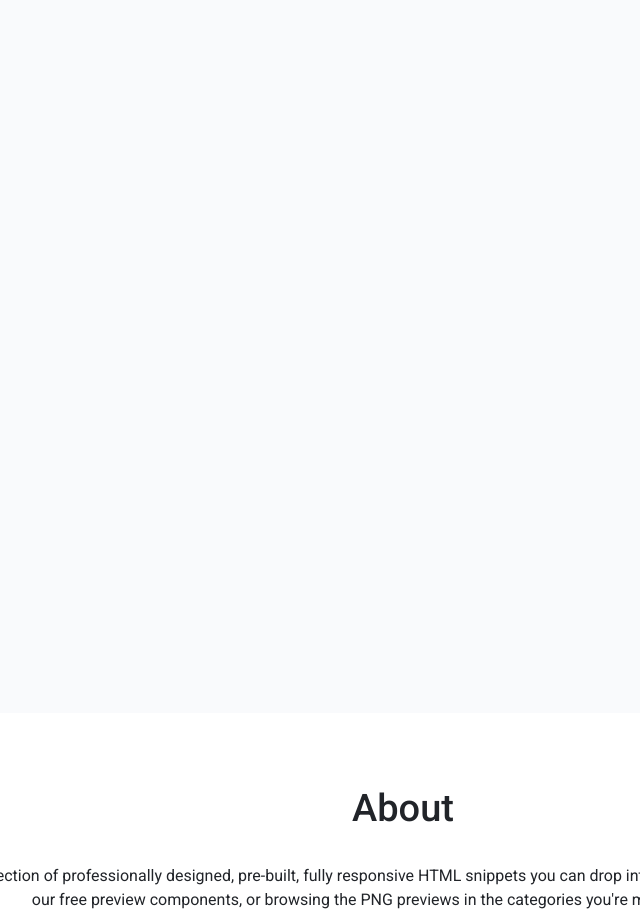
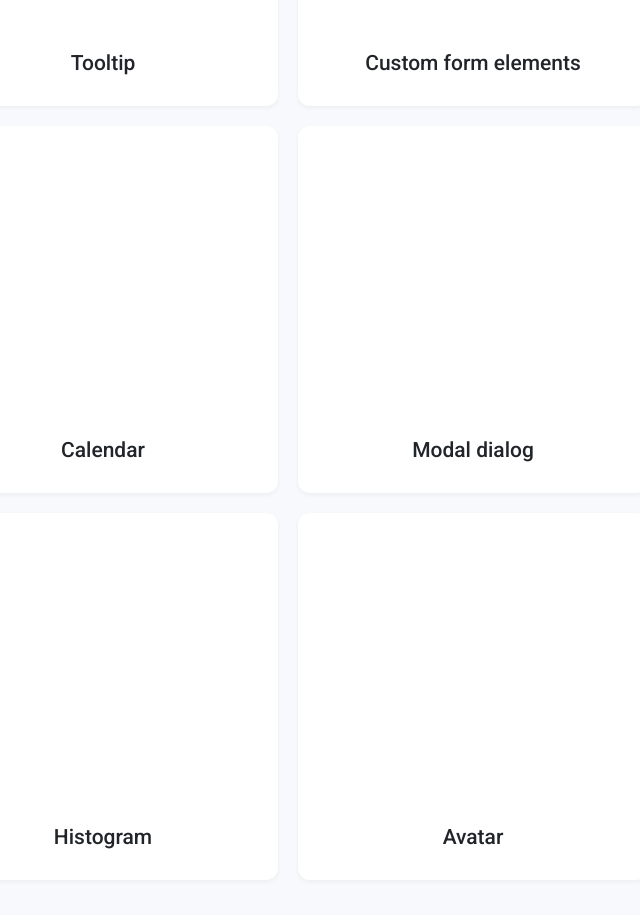
Before and after one commit to js-tasks-ru/htmlcss-20220519_night-raven, a website: page index.html in a window 1280 px wide. Shown: the part 560-1475 px from the top of the page, without its empty margins (237-877 px from the left). Drawn offline with Linux system fonts and the light colour scheme.

Commit message:
create card for main page

```diff
--- a/components/container/container.css
+++ b/components/container/container.css
@@ -1,4 +1,4 @@
 .container {
-    width: 1110px;
+    max-width: 1110px;
     margin:0 auto;
 }
--- a/components/preview/preview.css
+++ b/components/preview/preview.css
@@ -1,4 +1,30 @@
 .preview {
-    background: #F9FAFC;
-    min-height: 1036px;
+    background: hsl(220, 33%, 98%);
+    padding: 62px 165px 204px 165px;
 }
+.preview__body {
+    display: flex;
+    gap: 20px;
+    flex-wrap: wrap;
+}
+.card {
+    flex:0 1 350px;
+    height: 367px;
+    background-color: var(--white);
+    box-shadow: 0px 2px 4px rgba(33, 36, 41, 0.05);
+    border-radius: 12px;
+    display: flex;
+    flex-direction: column;
+}
+.card__body {
+    flex: auto;
+}
+.card__title {
+    margin-top: 75px;
+    margin-bottom: 30px;
+    font-weight: 500;
+    font-size: 21px;
+    line-height: 25px;
+    text-align: center;
+    color: var(--black);
+}
--- a/index.html
+++ b/index.html
@@ -14,7 +14,32 @@
         </header>
         <main class="preview">
             <div class="container">
-
+                <div class="preview__body">
+                    <div class="preview__card card">
+                        <div class="card__body"></div>
+                        <div class="card__title">Tooltip</div>
+                    </div>
+                    <div class="preview__card card">
+                        <div class="card__body"></div>
+                        <div class="card__title">Custom form elements</div>
+                    </div>
+                    <div class="preview__card card">
+                        <div class="card__body"></div>
+                        <div class="card__title">Calendar</div>
+                    </div>
+                    <div class="preview__card card">
+                        <div class="card__body"></div>
+                        <div class="card__title">Modal dialog</div>
+                    </div>
+                    <div class="preview__card card">
+                        <div class="card__body"></div>
+                        <div class="card__title">Histogram</div>
+                    </div>
+                    <div class="preview__card card">
+                        <div class="card__body"></div>
+                        <div class="card__title">Avatar</div>
+                    </div>
+                </div>
             </div>
         </main>
         <footer class="footer">
```
